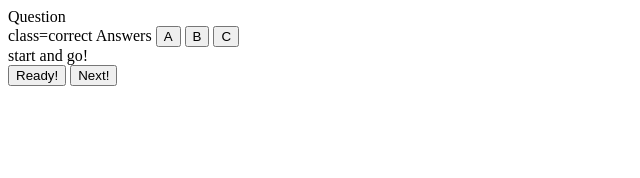
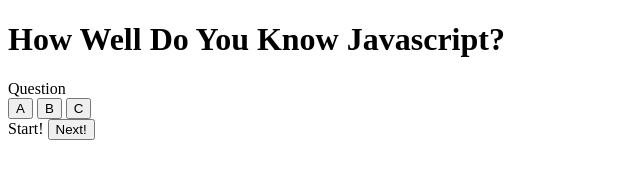
Before and after one commit to liliankim/youShallNotPass_ThisQuiz, a plain HTML site: page index.html in a window 1280 px wide. Shown: the whole page, without its empty margins (0-640 px from the left). Drawn offline with Linux system fonts and the light colour scheme.

Commit message:
added h1, class and ID

```diff
--- a/index.html
+++ b/index.html
@@ -6,16 +6,26 @@
     <meta name="viewport" content="width=device-width, initial-scale=1.0">
     <title>Javascript Quiz</title>
 </head>
+
 <body>
 
+    <header>
+       <h1>How Well Do You Know Javascript?</h1>
+    </header>
+
+    <!---This section will be for when the Questions Generate-->
     <div> Question</div>
-    <div> class=correct Answers
-     <button>A</button>
-    <button>B</button>
-    <button>C</button>
+
+    <!---This section will be for when the Answers Popup-->
+    <div class = "question buttons" >
+    <button id="A">A</button>
+    <button id="B">B</button>
+    <button id="C">C</button>
 </div>
-<div>start and go!</div>
-<button>Ready!</button>
-<button> Next!</button>
+
+<!---This section is going to be for the start and next button-->
+<div class = "forwardbuttons"
+<button id="start">Start!</button>
+<button id="next"> Next!</button>
 </body>
 </html>
```
